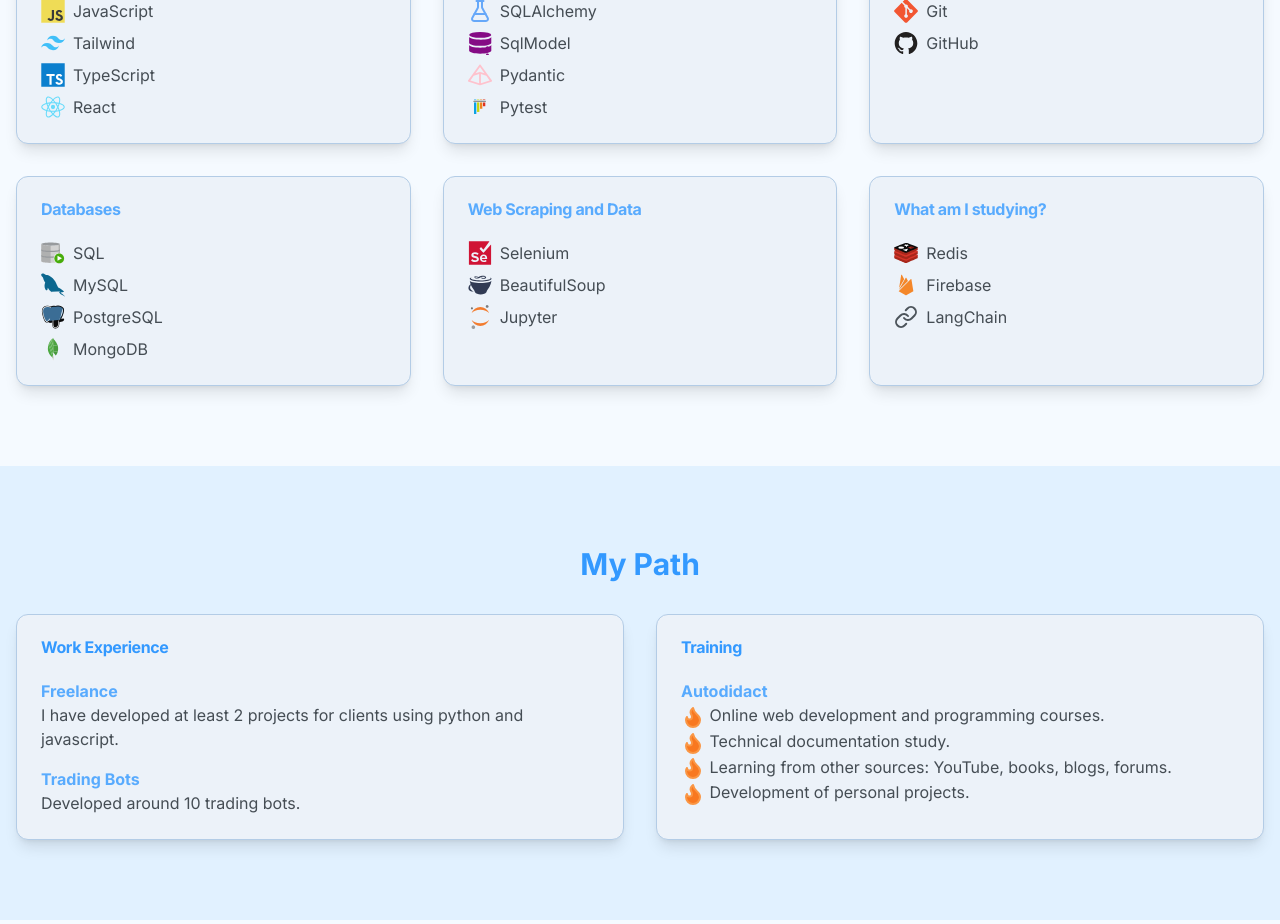
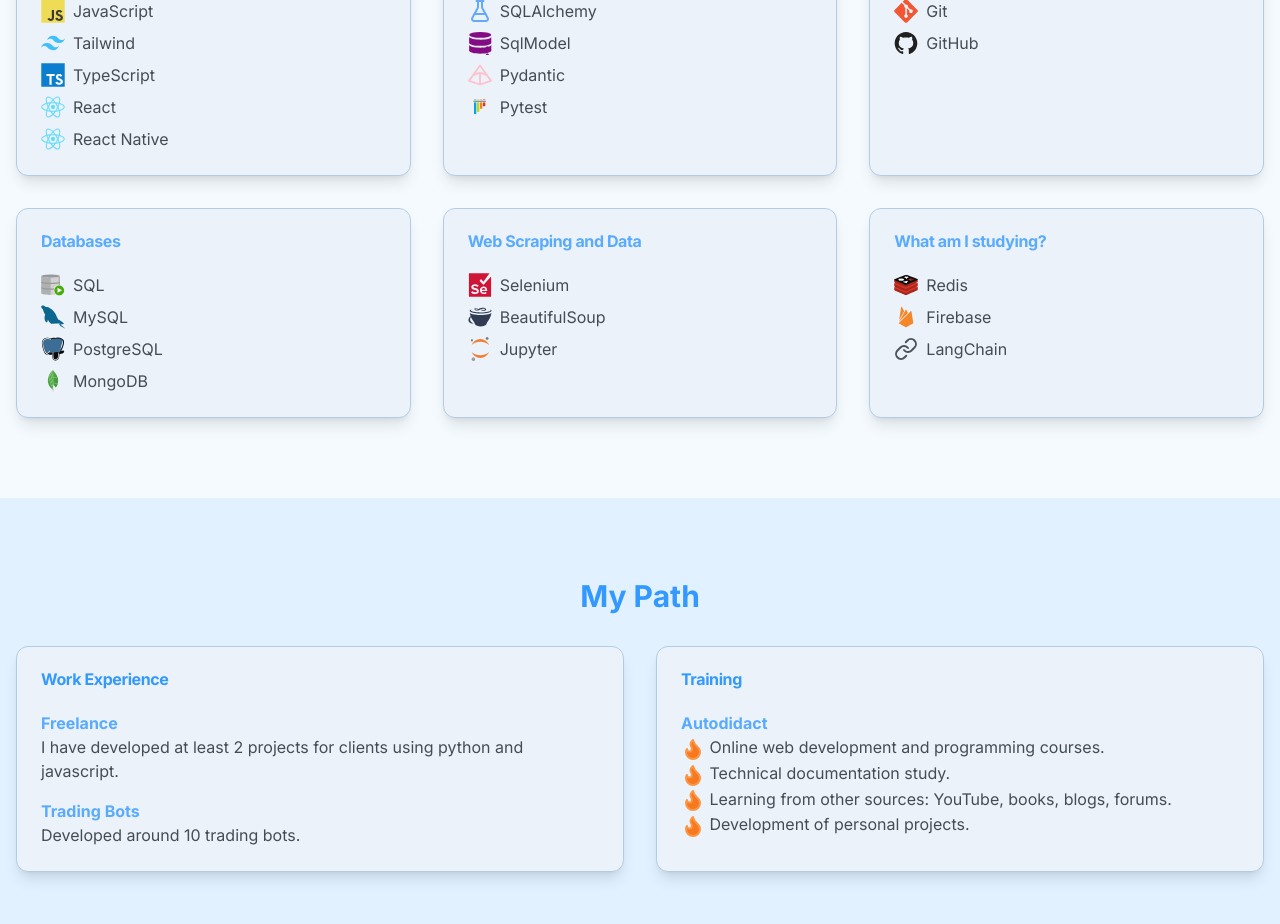
Before and after one commit to markospy/portfolio, a React (Vite) app: page / in a window 1280 px wide. Shown: the part 2020-2944 px from the top of the page. Built offline with nearby package versions, Linux system fonts and the light colour scheme; what @midudev/tailwind-animations would draw is missing.

Commit message:
📜 `Added React Native to aboutMeData logos`

```diff
--- a/src/data/data.tsx
+++ b/src/data/data.tsx
@@ -108,6 +108,7 @@
           { name: 'Tailwind', logo: <TailwindCSSLogo className="w-6 h-6 animate-pulse" /> },
           { name: 'TypeScript', logo: <TypeScriptLogo className="w-6 h-6 animate-pulse" /> },
           { name: 'React', logo: <ReactLogo className="w-6 h-6 animate-pulse" /> },
+          { name: 'React Native', logo: <ReactLogo className="w-6 h-6 animate-pulse" /> }
         ],
       },
       {
```
